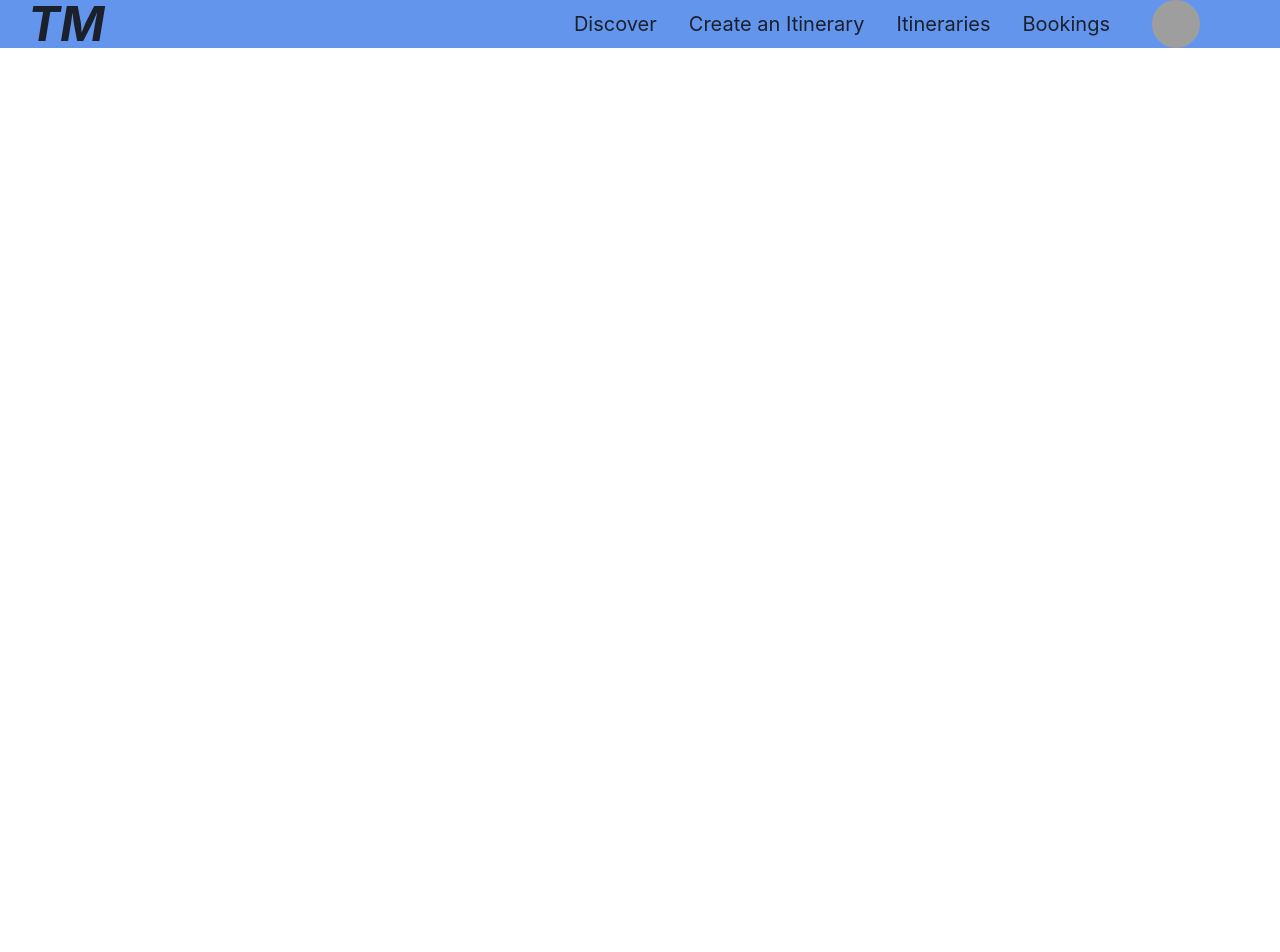
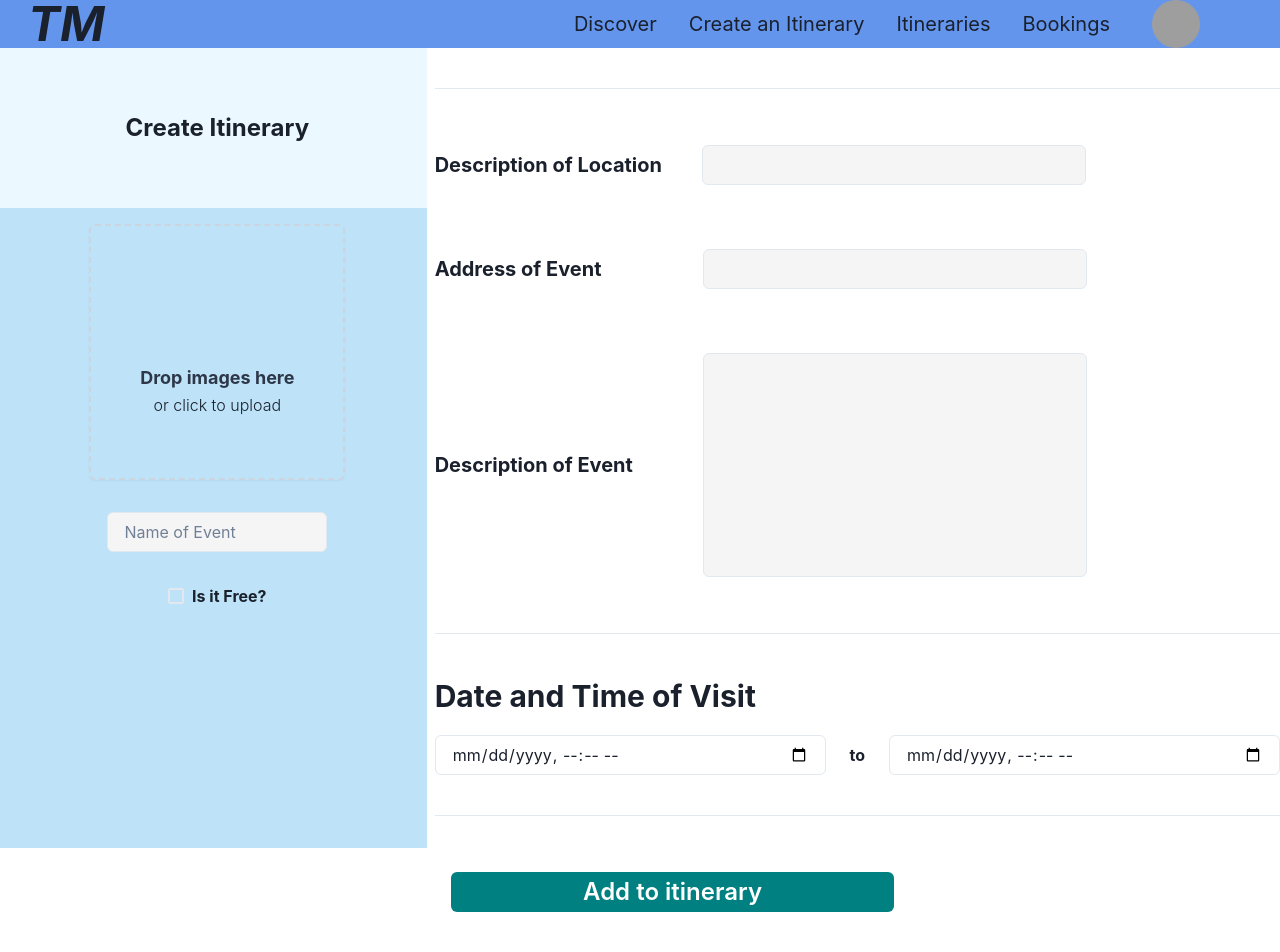
Before and after one commit to chen1ting/TravelMaster, a React (Create React App) app in the folder frontend/: page /createitinerary in a window 1280 px wide. Shown: the top 952 px of the page. Before the commit the page ends 800 px from the top, so only its background shows below. Built offline with nearby package versions, Linux system fonts and the light colour scheme; grey boxes are pictures that could not be loaded.

Commit message:
Patch Fix 3

```diff
--- a/frontend/src/App.js
+++ b/frontend/src/App.js
@@ -16,7 +16,7 @@ import ActivityDescription from './Pages/ActivityDescription';
 import Profile from "./Pages/Profile";
 
 import CreateEvent from './Pages/CreateEvent';
-import CreateItineary from './Pages/CreateItineary';
+import CreateItinerary from './Pages/CreateItinerary';
 import CreateReviews from './Pages/CreateReviews';
 
 import Itineraries from "./Components/ProfileSubPages/Itineraries";
@@ -39,7 +39,7 @@ function App() {
                     <Route path='bookings' element={<Bookings/>}/>
                     <Route path="" element={<SignIn/>}/>
                     <Route path="createevent" element={<CreateEvent/>}/>
-                    <Route path="createitineary" element={<CreateItineary/>}/>
+                    <Route path="createitinerary" element={<CreateItinerary/>}/>
                     <Route path="createreviews" element={<CreateReviews/>}/>
 
                 </Routes>
--- a/frontend/src/Components/NavBar.js
+++ b/frontend/src/Components/NavBar.js
@@ -67,7 +67,7 @@ const Header = () => {
                     {/* Navbar buttons */}
                     <Menu>
                         {NavButton('Discover', '/discover')}
-                        {NavButton('Create an Itinerary', '/createitinery')}
+                        {NavButton('Create an Itinerary', '/createitinerary')}
                         {NavButton('Itineraries', '/itineraries')}
                         {NavButton('Bookings', '/bookings')}
                     </Menu>
--- a/frontend/src/Pages/CreateItineary.js
+++ b/frontend/src/Pages/CreateItinerary.js
@@ -18,13 +18,13 @@ import {
 } from "@chakra-ui/react";
 
 import { motion, useAnimation } from "framer-motion";
-import {sendCreateItinearyReq} from "../api/apiCreateItineary";
+import {sendCreateItineraryReq} from "../api/apiCreateItinerary";
 import { useNavigate } from "react-router-dom";
 
 //import UploadImage from './src/Components/UploadImage';
 const fields_width = '52.5%';
 
-const CreateItineary = () => {
+const CreateItinerary = () => {
     const [descriptionlocation, setDescriptionLocation] = useState('');
     const [addressevent, setAddressEvent] = useState('');
     const [descriptionevent, setDescriptionEvent] = useState('');
@@ -67,7 +67,7 @@ const CreateItineary = () => {
         }
         setErrMsg(""); // always clear after
 
-        const data = await sendCreateItinearyReq(descriptionlocation, addressevent, descriptionevent, eventname, visitdatestart, visitdateend);
+        const data = await sendCreateItineraryReq(descriptionlocation, addressevent, descriptionevent, eventname, visitdatestart, visitdateend);
         if (data == null) {
             setShowError(true);
             setErrMsg("Sorry, something went wrong on our side.");
@@ -94,7 +94,7 @@ const CreateItineary = () => {
             <GridItem pl='2' bg='blue.50' area={'left_top'}>
                 <Box position={'relative'} top={'50%'} left={'50%'} transform={'translate(-50%,-50%)'}
                      textAlign={"center"}>
-                    <Text fontSize='2xl'>Create Itineary</Text>
+                    <Text fontSize='2xl'>Create Itinerary</Text>
                 </Box>
 
             </GridItem>
@@ -248,7 +248,7 @@ const CreateItineary = () => {
                         </Stack>
                     </Flex>
                     <Button w={fields_width} m={4} type="submit" onClick={onSubmit} bg="teal">
-                        <font size={5} color={'white'}>Add to itineary</font>
+                        <font size={5} color={'white'}>Add to itinerary</font>
                     </Button>
                     <Spacer/>
 
@@ -259,4 +259,4 @@ const CreateItineary = () => {
     );
 };
 
-export default CreateItineary;
+export default CreateItinerary;
--- a/frontend/src/Pages/DiscoverSubPages/DiscoverActivities.js
+++ b/frontend/src/Pages/DiscoverSubPages/DiscoverActivities.js
@@ -1,10 +1,11 @@
 import {Box, Button, Grid, GridItem, Input, SimpleGrid, Text} from "@chakra-ui/react";
 import ActivityCard from "../../Components/ActivityCard";
 import {useState} from "react";
+import { useNavigate } from "react-router-dom";
 
 const DiscoverActivities = () => {
     const [searchInput] = useState('');
-
+    const navigate = useNavigate();
     function onSubmit(e) {
         e.preventDefault();
     }
@@ -21,6 +22,19 @@ const DiscoverActivities = () => {
             <GridItem area={'search'}>
                 <Box position={'relative'} top={'50%'} left={'50%'} transform={'translate(-50%,-50%)'}
                      textAlign={"center"}>
+                    <Button
+                        as="a"
+                        onClick={() => {
+                            navigate("/createevent");
+                        }}
+                        w={200}
+                        m={4}
+                        bg="teal"
+                    >
+                        <font size={5} color={"white"}>
+                            Create an event
+                        </font>
+                    </Button>
                     <Input
                         m={4}
                         w={'50%'}
--- a/frontend/src/api/apiCreateItineary.js
+++ b/frontend/src/api/apiCreateItinerary.js
@@ -1,5 +1,5 @@
 const ENDPOINT = "http://localhost:8080";
-const sendCreateItinearyReq = async (descriptionlocation, addressevent, descriptionevent, eventname, visitdatestart, visitdateend) => {
+const sendCreateItineraryReq = async (descriptionlocation, addressevent, descriptionevent, eventname, visitdatestart, visitdateend) => {
   console.log("?");
   const rawResponse = await fetch(ENDPOINT + "/createitineary", {
     method: "POST",
@@ -21,4 +21,4 @@ const sendCreateItinearyReq = async (descriptionlocation, addressevent, descript
     const content = await rawResponse.json();
     return content;
 };
-    export { sendCreateItinearyReq };
+    export { sendCreateItineraryReq};
```
